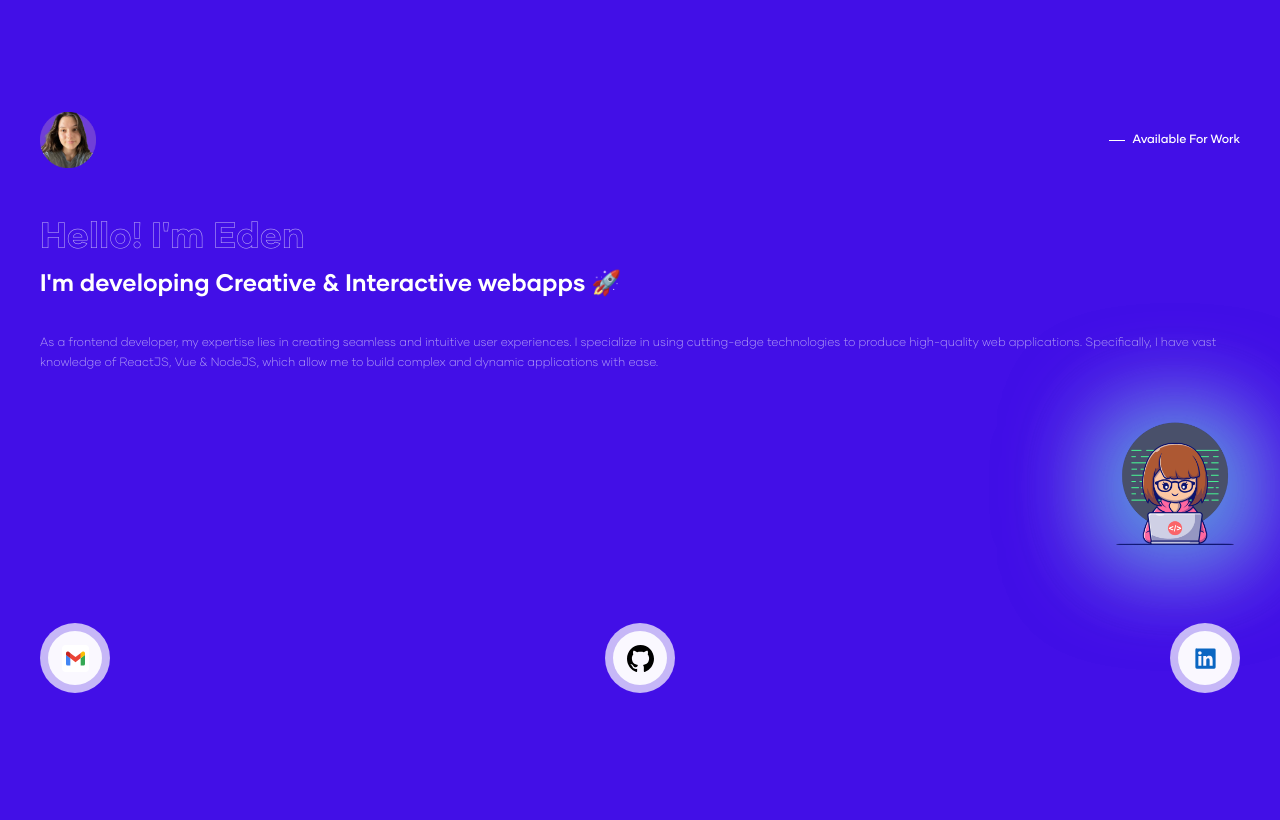
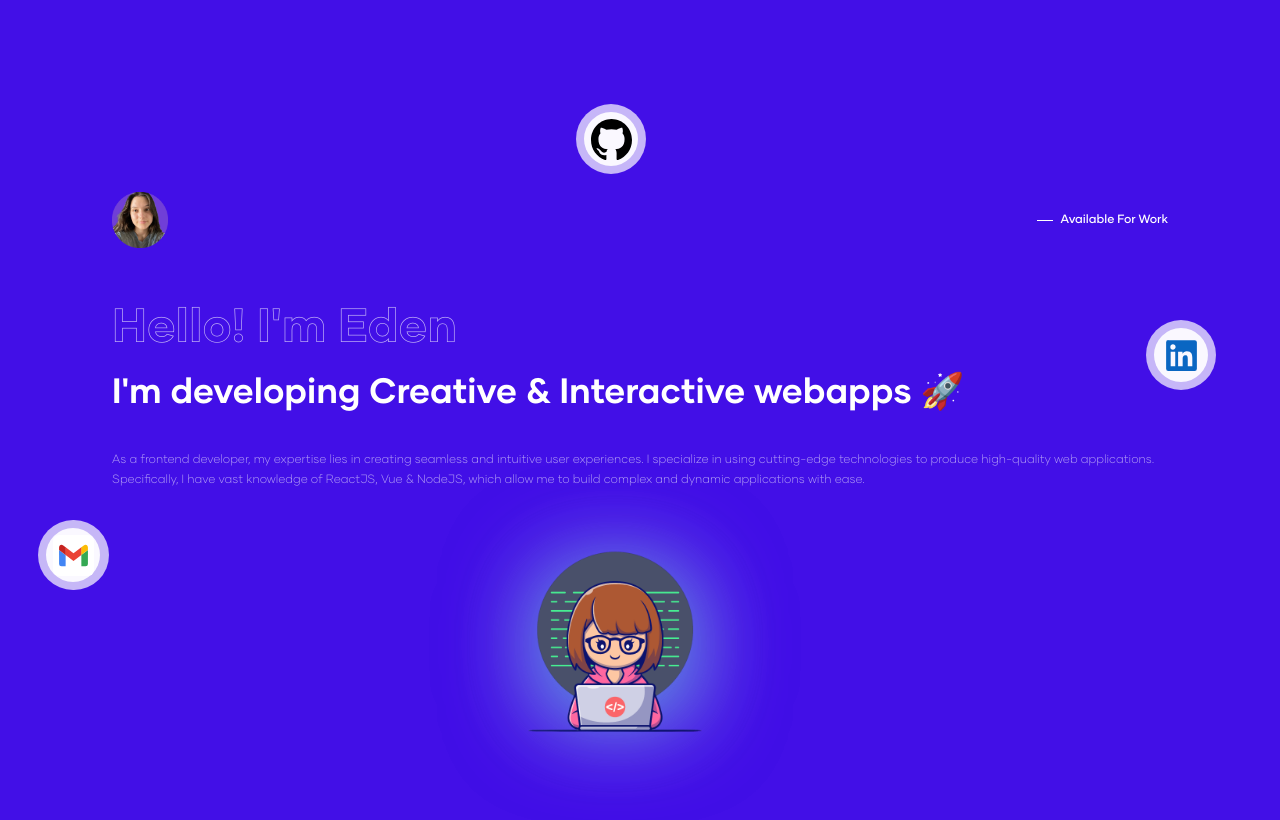
Before and after one commit to EdenRize/Eden-s-Portfolio, a React (Vite) app: page / in a window 1280 px wide. Shown: the top 820 px of the page. Built offline with nearby package versions, Linux system fonts and the light colour scheme.

Commit message:
add for-table-layout

```diff
--- a/src/cmps/SocialLink.jsx
+++ b/src/cmps/SocialLink.jsx
@@ -1,7 +1,7 @@
 export function SocialLink({ name, imgUrl, link }) {
     return (
-        <a href={link} target="_blank" className={`${name} social-link`}>
-            <div className="flex justify-center align-center icon-container">
+        <a href={link} target="_blank" className="social-link">
+            <div className={`${name} flex justify-center align-center icon-container`}>
                 <div className="flex justify-center align-center img-container">
                     <img src={imgUrl} />
                 </div>
--- a/src/styles/cmps/_hero.scss
+++ b/src/styles/cmps/_hero.scss
@@ -1,6 +1,10 @@
 .hero {
     padding-top: 7rem;
     padding-inline: var(--padding-inline);
+
+    @include for-table-layout {
+        padding-top: 12rem;
+    }
 
     .header-container {
         margin-block: 2.5rem 2rem;
@@ -14,6 +18,11 @@
                 line-height: 60px;
                 font-size: 2.3rem;
             }
+
+            @include for-table-layout {
+                line-height: 80px;
+                font-size: 3rem;
+            }
         }
 
         h2 {
@@ -23,13 +32,22 @@
 
             @include for-mobile-layout {
                 font-size: 1.5rem;
+            }
 
+            @include for-table-layout {
+                line-height: 50px;
+                font-size: 2.2rem;
             }
         }
     }
 
     .content-container {
         align-items: end;
+
+        @include for-table-layout {
+            align-items: center;
+
+        }
 
         p {
             font-size: .75rem;
@@ -46,11 +64,21 @@
             margin-block: 70px;
             margin-inline-end: 50px;
             animation: colorLoop 4s infinite alternate;
-            // box-shadow: 0px 5px 84px 70px rgba(241, 41, 213, 0.58);
+
+            @include for-table-layout {
+                margin-block: 110px;
+
+            }
 
             img {
                 width: 170px;
                 height: 170px;
+
+                @include for-table-layout {
+                    width: 250px;
+                    height: 250px;
+
+                }
             }
 
             @keyframes colorLoop {
--- a/src/styles/cmps/_social-link.scss
+++ b/src/styles/cmps/_social-link.scss
@@ -10,6 +10,25 @@
         @include for-mobile-layout {
             width: 4.4rem;
             height: 4.4rem;
+        }
+
+        @include for-table-layout {
+            position: absolute;
+
+            &.gmail {
+                top: 65%;
+                left: 3%;
+            }
+
+            &.github {
+                top: 13%;
+                left: 45%;
+            }
+
+            &.linkedin {
+                top: 40%;
+                right: 5%;
+            }
         }
 
         .img-container {
@@ -32,6 +51,12 @@
                 opacity: 0;
 
                 animation: fadeIn 0.5s ease-out 1s forwards;
+
+                @include for-table-layout {
+                    width: 41px;
+                    height: 41px;
+
+                }
             }
         }
 
--- a/src/styles/setup/_variables.scss
+++ b/src/styles/setup/_variables.scss
@@ -9,7 +9,6 @@ $font-clr5: #ffffff80;
 :root {
     //paddings
     --padding-inline: 2.5rem;
-
 }
 
 
@@ -18,3 +17,15 @@ $mobile-breakpoint: 393px;
 $tablet-breakpoint: 640px;
 $narrow-breakpoint: 768px;
 $desktop-breakpoint: 1024px;
+
+@media (min-width: $mobile-breakpoint) {
+    :root {
+        --padding-inline: 3rem;
+    }
+}
+
+@media (min-width: $tablet-breakpoint) {
+    :root {
+        --padding-inline: 7rem;
+    }
+}
```
